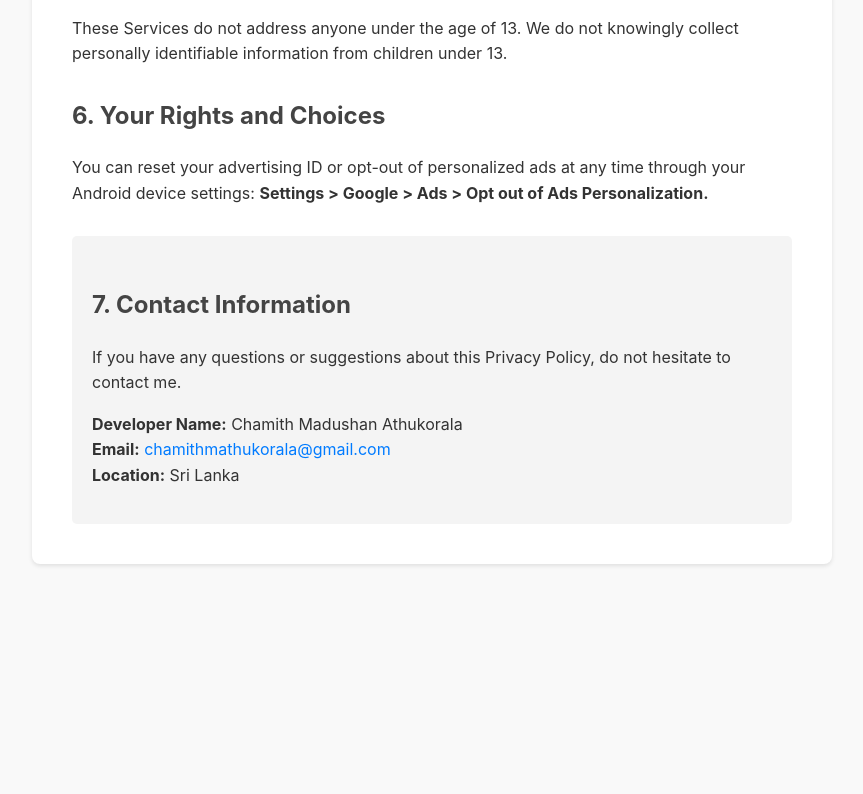
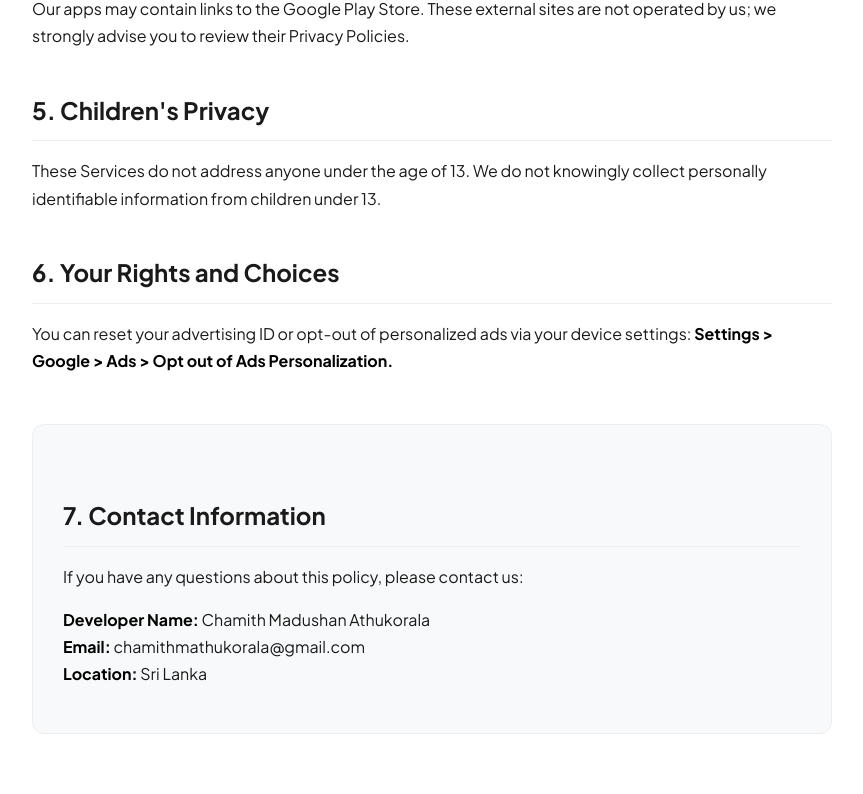
Before and after one commit to chamithm/chamithm.github.io, a plain HTML site: page privacy.html in a window 1280 px wide. Shown: the part 1105-1899 px from the top of the page, without its empty margins (208-1071 px from the left). Before the commit the page ends 1689 px from the top, so only its background shows below. Drawn offline with Linux system fonts and the light colour scheme.

Commit message:
Update privacy.html

```diff
--- a/privacy.html
+++ b/privacy.html
@@ -3,41 +3,66 @@
 <head>
     <meta charset="UTF-8">
     <meta name="viewport" content="width=device-width, initial-scale=1.0">
-    <title>Privacy Policy - Chamith Madushan Athukorala</title>
+    <title>Privacy Policy | OneClick Software</title>
+    <link href="https://fonts.googleapis.com/css2?family=Plus+Jakarta+Sans:wght@400;600;700&display=swap" rel="stylesheet">
     <style>
         body {
-            font-family: -apple-system, BlinkMacSystemFont, "Segoe UI", Roboto, Helvetica, Arial, sans-serif;
-            line-height: 1.6;
-            color: #333;
-            max-width: 800px;
-            margin: 0 auto;
-            padding: 20px;
-            background-color: #f9f9f9;
+            font-family: 'Plus Jakarta Sans', sans-serif;
+            line-height: 1.7;
+            color: #1a1a1a;
+            background-color: #ffffff;
+            margin: 0;
+            padding: 0;
         }
         .container {
-            background-color: #fff;
-            padding: 40px;
-            border-radius: 8px;
-            box-shadow: 0 2px 4px rgba(0,0,0,0.1);
+            max-width: 800px;
+            margin: 60px auto;
+            padding: 0 20px;
         }
-        h1 { color: #222; border-bottom: 2px solid #eee; padding-bottom: 10px; }
-        h2 { color: #444; margin-top: 30px; }
-        p, li { margin-bottom: 15px; }
-        .footer-info {
-            background-color: #f4f4f4;
-            padding: 20px;
-            border-radius: 5px;
-            margin-top: 30px;
+        .back-link {
+            display: inline-block;
+            margin-bottom: 20px;
+            color: #6c5ce7;
+            text-decoration: none;
+            font-weight: 600;
         }
-        a { color: #007bff; text-decoration: none; }
-        a:hover { text-decoration: underline; }
+        h1 {
+            font-size: 2.5rem;
+            font-weight: 700;
+            margin-bottom: 10px;
+            color: #000;
+        }
+        .date {
+            color: #666;
+            margin-bottom: 40px;
+            font-size: 0.9rem;
+        }
+        h2 {
+            font-size: 1.5rem;
+            margin-top: 40px;
+            margin-bottom: 15px;
+            border-bottom: 1px solid #eee;
+            padding-bottom: 10px;
+        }
+        p, li {
+            margin-bottom: 15px;
+        }
+        .contact-box {
+            background-color: #f8f9fa;
+            padding: 30px;
+            border-radius: 12px;
+            margin-top: 50px;
+            border: 1px solid #eee;
+        }
+        strong { color: #000; }
     </style>
 </head>
 <body>
 
 <div class="container">
+    <a href="index.html" class="back-link">← Back to Home</a>
     <h1>Privacy Policy</h1>
-    <p><strong>Last Updated:</strong> January 11, 2026</p>
+    <p class="date">Last Updated: January 11, 2026</p>
 
     <p>This Privacy Policy describes how <strong>Chamith Madushan Athukorala</strong> ("we", "us", or "our") collects, uses, and shares information when you use our mobile applications.</p>
 
@@ -51,26 +76,28 @@
         <li>Your general location (Country/City).</li>
         <li>App usage statistics and crash reports.</li>
     </ul>
-    <p>You can learn more about how Google uses your data by visiting: <a href="https://policies.google.com/technologies/ads" target="_blank">Google’s Advertising Privacy & Terms</a></p>
+    <p>You can learn more about how Google uses your data by visiting: <a href="https://policies.google.com/technologies/ads">Google’s Advertising Privacy & Terms</a></p>
 
     <h2>3. Analytics and Performance</h2>
-    <p>We use basic analytics to understand how our apps are performing. This data is anonymous and helps us fix bugs and improve the user experience for everyone.</p>
+    <p>We use basic analytics to understand how our apps are performing. This data is anonymous and helps us fix bugs and improve the user experience.</p>
 
     <h2>4. Third-Party Links</h2>
-    <p>Our apps may contain links to other sites (like the Google Play Store). If you click on a third-party link, you will be directed to that site. Note that these external sites are not operated by us.</p>
+    <p>Our apps may contain links to the Google Play Store. These external sites are not operated by us; we strongly advise you to review their Privacy Policies.</p>
 
     <h2>5. Children's Privacy</h2>
     <p>These Services do not address anyone under the age of 13. We do not knowingly collect personally identifiable information from children under 13.</p>
 
     <h2>6. Your Rights and Choices</h2>
-    <p>You can reset your advertising ID or opt-out of personalized ads at any time through your Android device settings: <strong>Settings > Google > Ads > Opt out of Ads Personalization.</strong></p>
+    <p>You can reset your advertising ID or opt-out of personalized ads via your device settings: <strong>Settings > Google > Ads > Opt out of Ads Personalization.</strong></p>
 
-    <div class="footer-info">
+    <div class="contact-box">
         <h2>7. Contact Information</h2>
-        <p>If you have any questions or suggestions about this Privacy Policy, do not hesitate to contact me.</p>
-        <p><strong>Developer Name:</strong> Chamith Madushan Athukorala<br>
-        <strong>Email:</strong> <a href="mailto:chamithmathukorala@gmail.com">chamithmathukorala@gmail.com</a><br>
-        <strong>Location:</strong> Sri Lanka</p>
+        <p>If you have any questions about this policy, please contact us:</p>
+        <p>
+            <strong>Developer Name:</strong> Chamith Madushan Athukorala<br>
+            <strong>Email:</strong> chamithmathukorala@gmail.com<br>
+            <strong>Location:</strong> Sri Lanka
+        </p>
     </div>
 </div>
 
```
